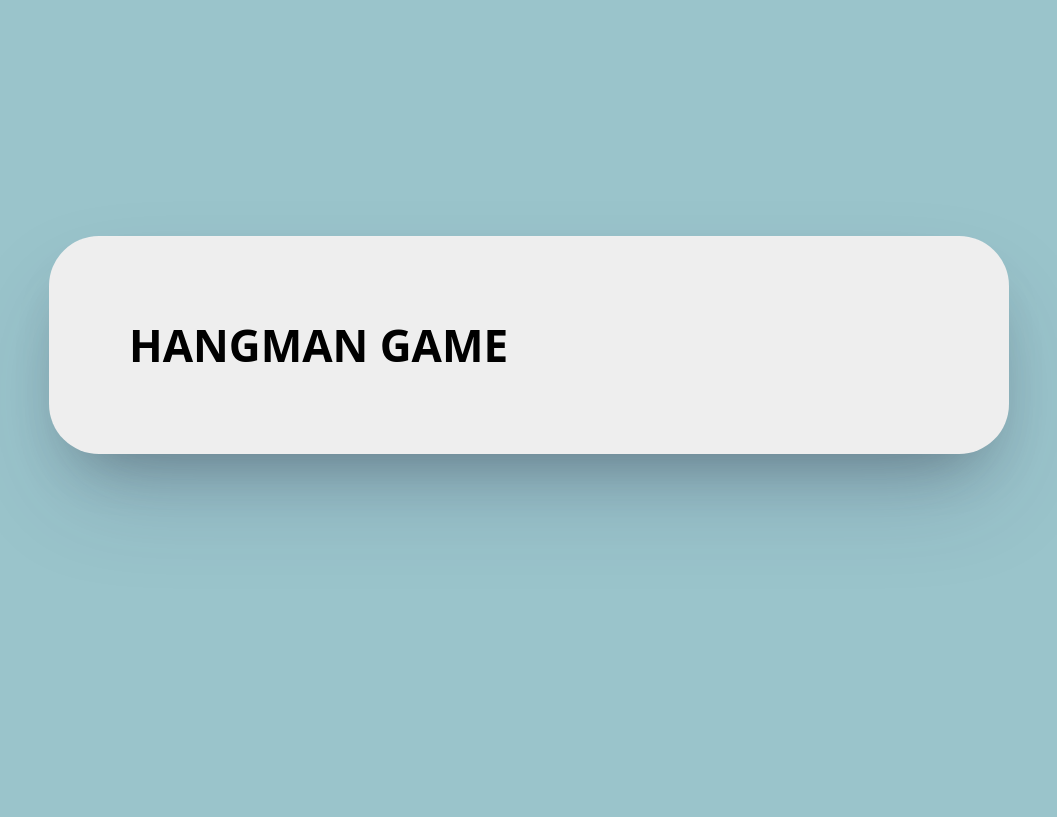
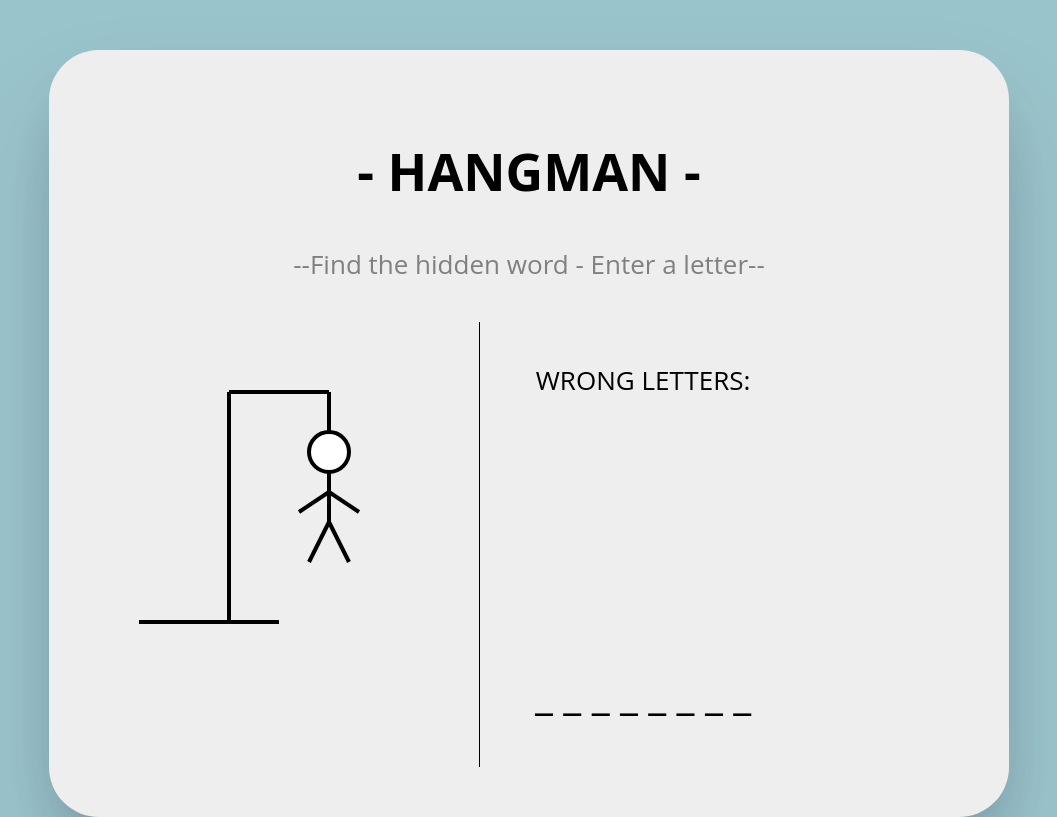
Before and after one commit to peterk6e/hangman, a plain HTML site: page index.html in a window 1280 px wide. Shown: the whole page, without its empty margins (111-1168 px from the left). Drawn offline with Linux system fonts and the light colour scheme.

Commit message:
set basic UI

```diff
--- a/index.html
+++ b/index.html
@@ -19,7 +19,36 @@
   </head>
   <body>
     <div class="container">
-        <h1>HANGMAN GAME</h1>
+      <h1>- HANGMAN -</h1>
+      <div class="instruction">--Find the hidden word - Enter a letter--</div>
+      <div class="svg-block">
+        <svg height="350" width="350">
+          <circle
+            cx="200"
+            cy="80"
+            r="20"
+            stroke="black"
+            stroke-width="4"
+            fill="white"
+          />
+          <line x1="200" y1="100" x2="200" y2="150" />
+          <line id="armL" x1="200" y1="120" x2="170" y2="140" />
+          <line id="armR" x1="200" y1="120" x2="230" y2="140" />
+          <line id="legL" x1="200" y1="150" x2="180" y2="190" />
+          <line id="legR" x1="200" y1="150" x2="220" y2="190" />
+          <line x1="10" y1="250" x2="150" y2="250" />
+          <line x1="100" y1="250" x2="100" y2="20" />
+          <line x1="100" y1="20" x2="200" y2="20" />
+          <line id="rope" x1="200" y1="20" x2="200" y2="60" />
+        </svg>
+      </div>
+      <div class="info-block">
+        <div class="wrong-letters">
+          WRONG LETTERS:
+          <span id="wrong-letters"></span>
+        </div>
+        <div class="word" id="word">_ _ _ _ _ _ _ _</div>
+      </div>
     </div>
 
     <script src="script.js"></script>
--- a/style.css
+++ b/style.css
@@ -10,7 +10,7 @@ body {
 
 .container {
   color: black;
-    font-size: 22px;
+  font-size: 26px;
   background: #eee;
   margin: 50px auto 0 auto;
   border-radius: 50px;
@@ -20,3 +20,38 @@ body {
     rgba(50, 50, 93, 0.25) 0px 50px 100px -20px,
     rgba(0, 0, 0, 0.3) 0px 30px 60px -30px;
 }
+
+svg {
+}
+
+line {
+  stroke: black;
+  stroke-width: 4;
+}
+
+.svg-block {
+  float: left;
+  padding-top: 50px;
+}
+
+.info-block {
+    border-left: 1px solid black;
+
+    text-align: center;
+  padding: 40px;
+  display: inline-block;
+}
+.wrong-letters {
+  height: 300px;
+}
+.word {
+  font-size: 40px;
+  padding: 5px 15px;
+}
+
+h1 {text-align: center;}
+.instruction {
+    text-align: center;
+    margin: 40px;
+    color: gray;
+}
```
Lines whose indentation alone changed are shown as unchanged.
